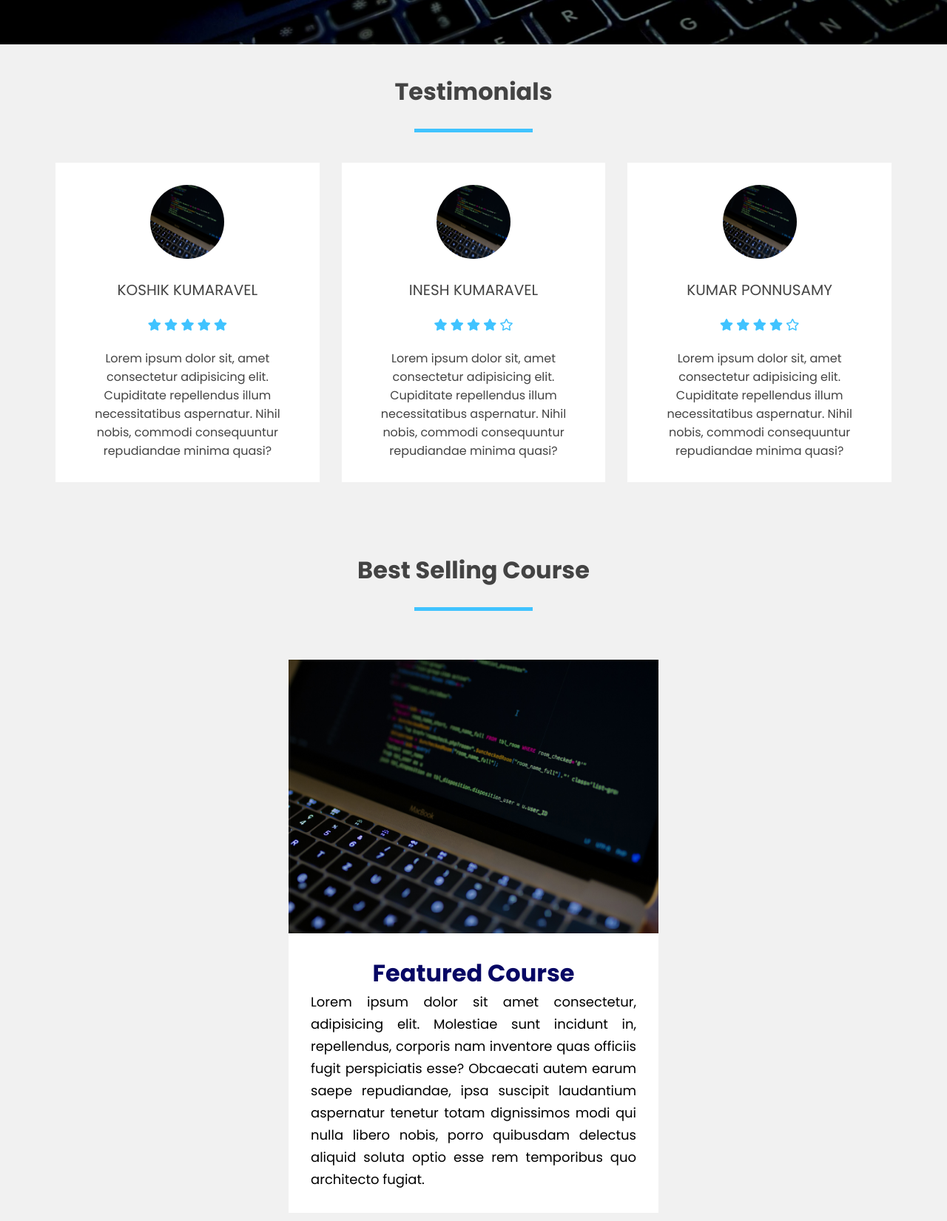
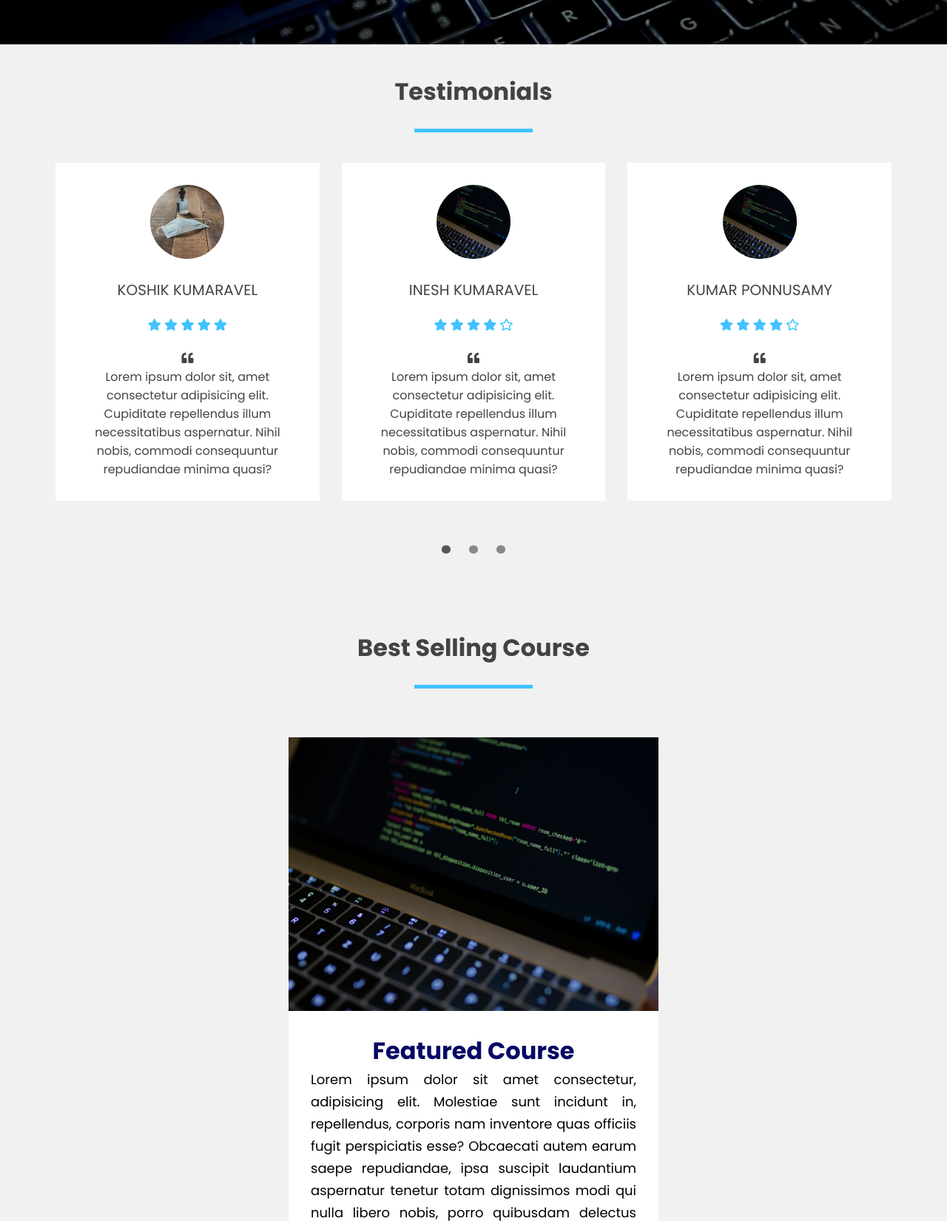
Before and after one commit to inko2coding/inko2-website, a PHP site: page /html/home.html in a window 1280 px wide. Shown: the part 740-2391 px from the top of the page at 74% size. Run offline with PHP 8.4, Linux system fonts and the light colour scheme; some libraries are stand-ins or nearby versions.

Commit message:
Made the testimonials page with multiple pages and a few changes to errors in the nav

```diff
--- a/css/index.css
+++ b/css/index.css
@@ -325,6 +327,7 @@ header #toggle:after {
     display: flex;
     flex-wrap: wrap;
     justify-content: center;
+    transform: translateX(0px);
 }
 
 .col {
@@ -354,6 +357,33 @@ header #toggle:after {
 .stars {
     color: #40c3ff;
     margin-bottom: 20px;
+}
+
+.testimonial-nav {
+    display: flex;
+    justify-content: center;
+}
+
+.testimonial-nav h1 {
+    margin: -50px 10px 40px 10px;
+    color: #898989;
+    font-size: 60px;
+    transition: ease 0.3s;
+    cursor: pointer;
+}
+
+.testimonial-nav h1:hover {
+    color: #bcbcbc;
+    transition: ease 0.3s;
+}
+
+.testimonial-nav h1.active {
+    color: #565656;
+}
+
+#test-two,
+#test-three {
+    display: none;
 }
 
 @media screen and (max-width: 960px) {
--- a/html/home.html
+++ b/html/home.html
@@ -11,7 +11,7 @@
 </head>
 
 <body>
-    <sectoin class="banner" id="sec">
+    <section class="banner" id="sec">
         <header>
             <a href="#" class="logo">INKO2</a>
             <div id="toggle" onclick="toggle()"></div>
@@ -28,7 +28,7 @@
             <li><a href="#"><i class="fab fa-twitter"></i></a></li>
             <li><a href="#"><i class="fab fa-instagram"></i></a></li>
         </ul>
-    </sectoin>
+    </section>
     <div id="navigation">
         <ul>
             <li><a href="#">Home</a></li>
@@ -39,15 +39,15 @@
             <li><a href="about.html">About</a></li>
         </ul>
     </div>
-    <div class="testimonials">
+    <div class="testimonials" id="testimonials">
         <div class="inner">
             <h1>Testimonials</h1>
             <div class="border"></div>
 
-            <div class="row">
+            <div id="test-one" class="row">
                 <div class="col">
                     <div class="testimonial">
-                        <img src="../images/bg.jpg">
+                        <img src="../images/covid.jpg">
                         <div class="name">Koshik Kumaravel</div>
                         <div class="stars">
                             <i class="fas fa-star"></i>
@@ -56,6 +56,7 @@
                             <i class="fas fa-star"></i>
                             <i class="fas fa-star"></i>
                         </div>
+                        <i class="fas fa-quote-left"></i>
                         <p>Lorem ipsum dolor sit, amet consectetur adipisicing elit. Cupiditate repellendus illum necessitatibus aspernatur. Nihil nobis, commodi consequuntur repudiandae minima quasi?</p>
                     </div>
                 </div>
@@ -70,6 +71,7 @@
                             <i class="fas fa-star"></i>
                             <i class="far fa-star"></i>
                         </div>
+                        <i class="fas fa-quote-left"></i>
                         <p>Lorem ipsum dolor sit, amet consectetur adipisicing elit. Cupiditate repellendus illum necessitatibus aspernatur. Nihil nobis, commodi consequuntur repudiandae minima quasi?</p>
                     </div>
                 </div>
@@ -84,12 +86,114 @@
                             <i class="fas fa-star"></i>
                             <i class="far fa-star"></i>
                         </div>
+                        <i class="fas fa-quote-left"></i>
+                        <p>Lorem ipsum dolor sit, amet consectetur adipisicing elit. Cupiditate repellendus illum necessitatibus aspernatur. Nihil nobis, commodi consequuntur repudiandae minima quasi?</p>
+                    </div>
+                </div>
+            </div>
+            <div id="test-two" class="row">
+                <div class="col">
+                    <div class="testimonial">
+                        <img src="../images/bg.jpg">
+                        <div class="name">Inesh Kumaravel</div>
+                        <div class="stars">
+                            <i class="fas fa-star"></i>
+                            <i class="fas fa-star"></i>
+                            <i class="fas fa-star"></i>
+                            <i class="fas fa-star"></i>
+                            <i class="fas fa-star"></i>
+                        </div>
+                        <i class="fas fa-quote-left"></i>
+                        <p>Lorem ipsum dolor sit, amet consectetur adipisicing elit. Cupiditate repellendus illum necessitatibus aspernatur. Nihil nobis, commodi consequuntur repudiandae minima quasi?</p>
+                    </div>
+                </div>
+                <div class="col">
+                    <div class="testimonial">
+                        <img src="../images/bg.jpg">
+                        <div class="name">Koshik Kumaravel</div>
+                        <div class="stars">
+                            <i class="fas fa-star"></i>
+                            <i class="fas fa-star"></i>
+                            <i class="fas fa-star"></i>
+                            <i class="fas fa-star"></i>
+                            <i class="far fa-star"></i>
+                        </div>
+                        <i class="fas fa-quote-left"></i>
+                        <p>Lorem ipsum dolor sit, amet consectetur adipisicing elit. Cupiditate repellendus illum necessitatibus aspernatur. Nihil nobis, commodi consequuntur repudiandae minima quasi?</p>
+                    </div>
+                </div>
+                <div class="col">
+                    <div class="testimonial">
+                        <img src="../images/bg.jpg">
+                        <div class="name">Kumar Ponnusamy</div>
+                        <div class="stars">
+                            <i class="fas fa-star"></i>
+                            <i class="fas fa-star"></i>
+                            <i class="fas fa-star"></i>
+                            <i class="fas fa-star"></i>
+                            <i class="far fa-star"></i>
+                        </div>
+                        <i class="fas fa-quote-left"></i>
+                        <p>Lorem ipsum dolor sit, amet consectetur adipisicing elit. Cupiditate repellendus illum necessitatibus aspernatur. Nihil nobis, commodi consequuntur repudiandae minima quasi?</p>
+                    </div>
+                </div>
+            </div>
+            <div id="test-three" class="row">
+                <div class="col">
+                    <div class="testimonial">
+                        <img src="../images/bg.jpg">
+                        <div class="name">Inesh Kumaravel</div>
+                        <div class="stars">
+                            <i class="fas fa-star"></i>
+                            <i class="fas fa-star"></i>
+                            <i class="fas fa-star"></i>
+                            <i class="fas fa-star"></i>
+                            <i class="fas fa-star"></i>
+                        </div>
+                        <i class="fas fa-quote-left"></i>
+                        <p>Lorem ipsum dolor sit, amet consectetur adipisicing elit. Cupiditate repellendus illum necessitatibus aspernatur. Nihil nobis, commodi consequuntur repudiandae minima quasi?</p>
+                    </div>
+                </div>
+                <div class="col">
+                    <div class="testimonial">
+                        <img src="../images/bg.jpg">
+                        <div class="name">Koshik Kumaravel</div>
+                        <div class="stars">
+                            <i class="fas fa-star"></i>
+                            <i class="fas fa-star"></i>
+                            <i class="fas fa-star"></i>
+                            <i class="fas fa-star"></i>
+                            <i class="far fa-star"></i>
+                        </div>
+                        <i class="fas fa-quote-left"></i>
+                        <p>Lorem ipsum dolor sit, amet consectetur adipisicing elit. Cupiditate repellendus illum necessitatibus aspernatur. Nihil nobis, commodi consequuntur repudiandae minima quasi?</p>
+                    </div>
+                </div>
+                <div class="col">
+                    <div class="testimonial">
+                        <img src="../images/bg.jpg">
+                        <div class="name">Priya Ponnusamy</div>
+                        <div class="stars">
+                            <i class="fas fa-star"></i>
+                            <i class="fas fa-star"></i>
+                            <i class="fas fa-star"></i>
+                            <i class="fas fa-star"></i>
+                            <i class="far fa-star"></i>
+                        </div>
+                        <i class="fas fa-quote-left"></i>
                         <p>Lorem ipsum dolor sit, amet consectetur adipisicing elit. Cupiditate repellendus illum necessitatibus aspernatur. Nihil nobis, commodi consequuntur repudiandae minima quasi?</p>
                     </div>
                 </div>
             </div>
         </div>
+
     </div>
+    <div class="testimonial-nav">
+        <h1 class="active" id="test-pg-one">.</h1>
+        <h1 id="test-pg-two">.</h1>
+        <h1 id="test-pg-three">.</h1>
+    </div>
+
     <div class="testimonials">
         <h1>Best Selling Course</h1>
         <div class="border"></div>
@@ -175,6 +279,42 @@
             sec.classList.toggle('active')
             nav.classList.toggle('active')
         }
+
+        // Testimonials Javascript
+
+        const pageOne = document.getElementById('test-one');
+        const pageTwo = document.getElementById('test-two');
+        const pageThree = document.getElementById('test-three');
+        const navPageOne = document.getElementById('test-pg-one');
+        const navPageTwo = document.getElementById('test-pg-two');
+        const navPageThree = document.getElementById('test-pg-three');
+
+        navPageOne.onclick = function() {
+            pageOne.style.display = 'flex';
+            pageTwo.style.display = 'none';
+            pageThree.style.display = 'none';
+            navPageOne.classList.add('active');
+            navPageTwo.classList.remove('active');
+            navPageThree.classList.remove('active');
+        }
+
+        navPageTwo.onclick = function() {
+            pageTwo.style.display = 'flex';
+            pageOne.style.display = 'none';
+            pageThree.style.display = 'none';
+            navPageTwo.classList.add('active');
+            navPageOne.classList.remove('active');
+            navPageThree.classList.remove('active');
+        }
+
+        navPageThree.onclick = function() {
+            pageThree.style.display = 'flex';
+            pageOne.style.display = 'none';
+            pageTwo.style.display = 'none';
+            navPageThree.classList.add('active');
+            navPageOne.classList.remove('active');
+            navPageTwo.classList.remove('active');
+        }
     </script>
 </body>
 
```
Also changed, not shown: other parts of css/index.css (+50 -7 lines), html/about.html (+31 -4 lines), html/coding.html (+6 -6 lines), html/courses/more-courses.html (+7 -0 lines), html/about/team.html (added).
